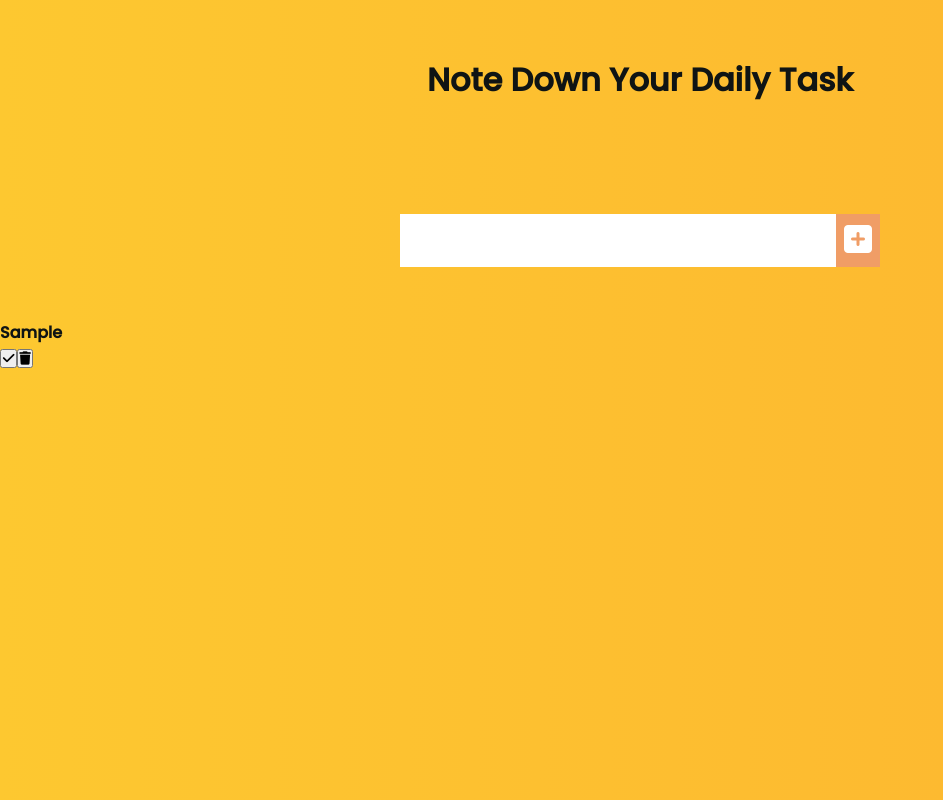
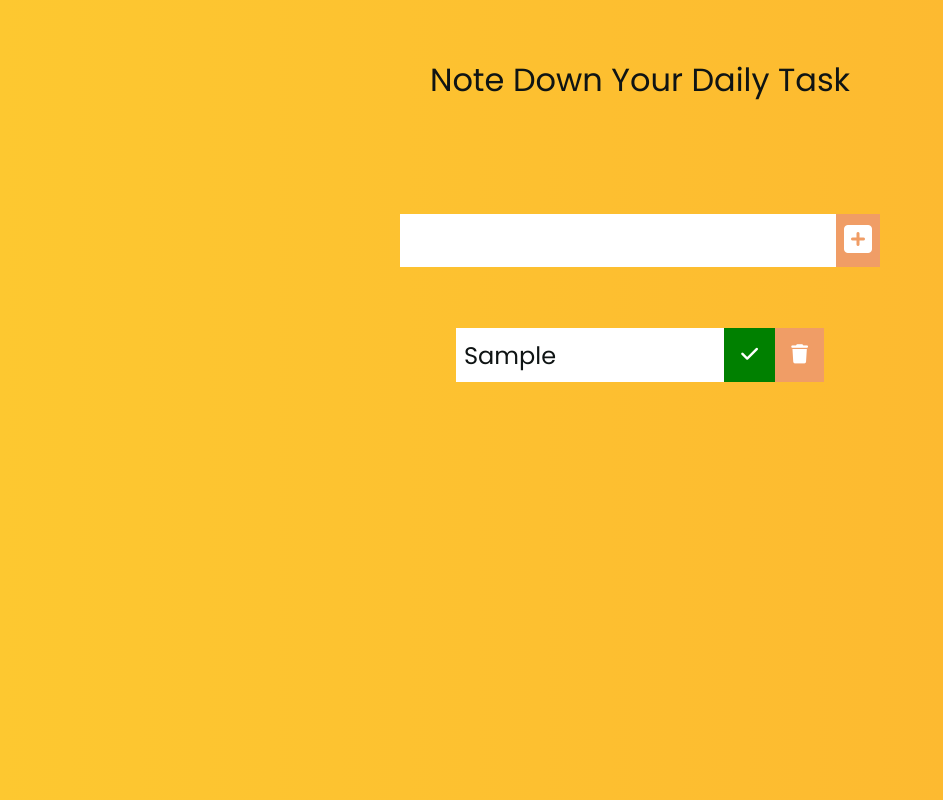
Before and after one commit to Mostak-Ahamed-Nishat/Task-List, a plain HTML site: page index.html in a window 1280 px wide. Both pictures are taken after typing "Sample" into the empty fields and a click on the button 858 px from the left and 240 px from the top of the page. Shown: the whole page, without its empty margins (0-943 px from the left). Drawn offline with Linux system fonts and the light colour scheme.

Commit message:
list style added

```diff
--- a/app.js
+++ b/app.js
@@ -15,7 +15,7 @@ addButton.addEventListener("click", function(e) {
         //Create a li
     const newTodo = document.createElement('li')
     newTodo.classList.add('todo-item')
-        //Add the input text in the tododiv as a li
+        //Add the input text in the todolist
     newTodo.innerText = text
         //append the list with the div
     todoDiv.appendChild(newTodo)
@@ -31,7 +31,7 @@ addButton.addEventListener("click", function(e) {
     trashButton.innerHTML = '<i class="fa-solid fa-trash"></i>'
     trashButton.classList.add('delete-button')
     todoDiv.appendChild(trashButton);
-
+    //add the single list in the div
     todoList.appendChild(todoDiv)
 
 })
--- a/style.css
+++ b/style.css
@@ -10,7 +10,7 @@ body {
     background: linear-gradient(to right, rgb(253, 200, 48), rgb(253, 181, 48));
     color: rgb(15, 20, 20);
     font-family: "Poppins", sans-serif;
-    font-weight: 600;
+    font-weight: 400;
     min-height: 100vh;
 }
 
@@ -40,4 +40,44 @@ form button {
     background: rgb(240, 157, 102);
 }
 
-.todo-container {}
+.todo-container {
+    display: flex;
+    justify-content: center;
+    align-items: center;
+}
+
+.todo-list {
+    min-width: 30%;
+    list-style: none;
+    border-radius: 50px;
+}
+
+.todo {
+    margin: 0.5rem;
+    background: white;
+    /* padding: 0.4rem 10rem; */
+    font-size: 1.5rem;
+    display: flex;
+    justify-content: space-between;
+    align-items: center;
+}
+
+.todo li {
+    flex: 1;
+    margin: 0 0.5rem;
+}
+
+.complete-button,
+.delete-button {
+    background: rgb(240, 157, 102);
+    color: white;
+    outline: none;
+    border: none;
+    padding: 1rem;
+    font-size: 1.2rem;
+    cursor: pointer;
+}
+
+.complete-button {
+    background: green;
+}
```
